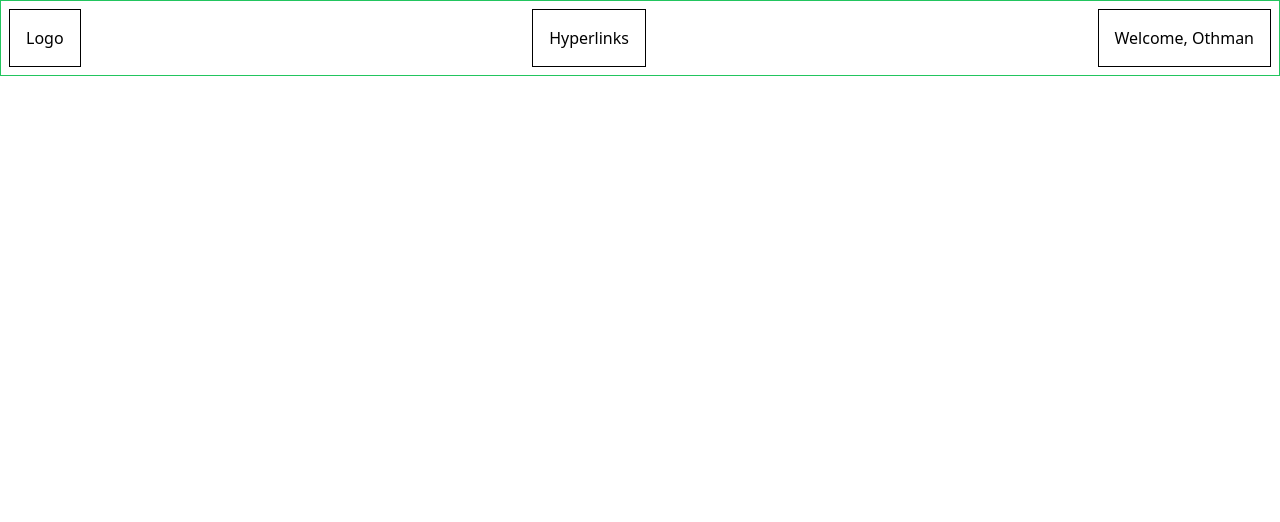
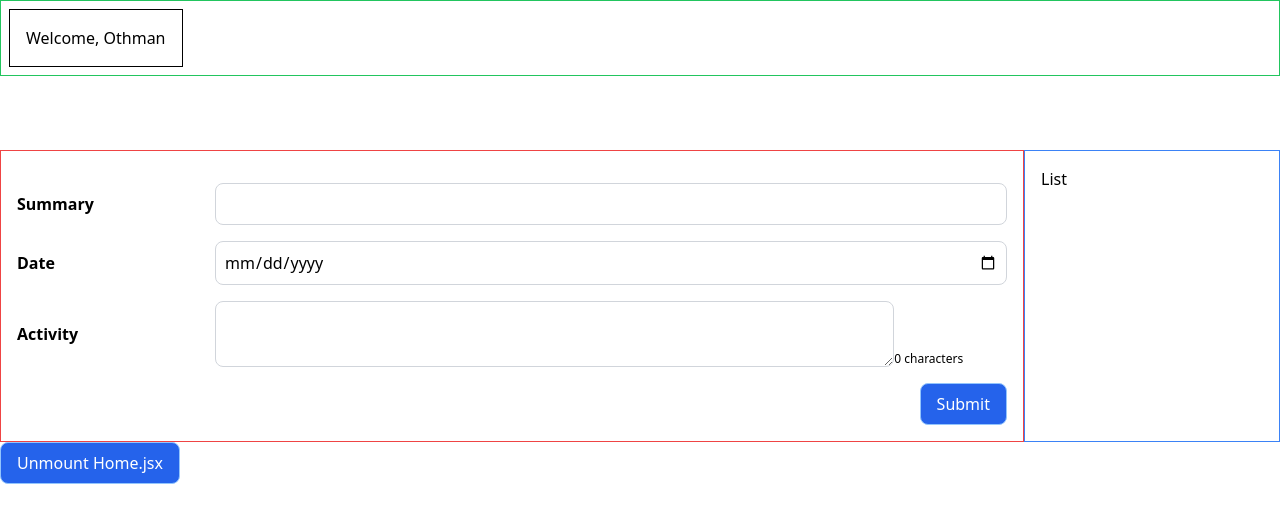
Before and after one commit to Zauriel2814/react-Lesson-one-main, a React (Create React App) app: page / in a window 1280 px wide. Shown: the top 522 px of the page. Built offline with nearby package versions, Linux system fonts and the light colour scheme.

Commit message:
Lesson 2 homework

```diff
--- a/src/App.js
+++ b/src/App.js
@@ -1,10 +1,22 @@
-import React from 'react';
+import React, {useState} from 'react';
 import TopMenuContainer from './components/top-menu/container';
+import Home from './pages/home';
 
 function App() {
+
+  const [mountHome, setMountHome] = useState(true);
+
   return (
     <div>
+      {/* Navigation Bar (Top) */}
       <TopMenuContainer />
+
+      {/* Content Container (to be navigated when click on "home", "report", and "about me" hyperlink in the future) */}
+      <div className="mt-[150px]">
+        { mountHome ? <Home /> : null}
+      </div>
+
+      <button className="primary-button" onClick={()=>{setMountHome(false)}}>Unmount Home.jsx</button>
     </div>
   );
 }
--- a/src/components/top-menu/container.jsx
+++ b/src/components/top-menu/container.jsx
@@ -1,3 +1,4 @@
+
 import Welcome from "./welcome";
 
 const username = "Othman";
@@ -5,8 +6,6 @@ const username = "Othman";
 const TopMenuContainer = () => {
 
     return <div className="flex justify-between border border-green-500 p-2 absolute w-full top-0">
-        <div className="border border-black p-4">Logo</div>
-        <div className="border border-black p-4">Hyperlinks</div>
         <Welcome currentUser={username} />
     </div>
 }
--- a/src/index.css
+++ b/src/index.css
@@ -3,3 +3,23 @@
 @tailwind components;
 
 @tailwind utilities;
+
+.custom-input {
+    @apply border border-gray-300 rounded-lg p-2 w-full;
+}
+
+.custom-display-label {
+    @apply flex flex-col justify-center font-semibold;
+}
+
+.custom-error {
+    @apply text-orange-500 text-xs;
+}
+
+.red-border {
+    @apply border border-orange-600;
+}
+
+.primary-button {
+    @apply border rounded-lg border-blue-300 bg-blue-600 text-white px-4 py-2 hover:bg-blue-500;
+}
--- /dev/null
+++ b/src/pages/home.jsx
@@ -0,0 +1,97 @@
+import { useState, useEffect } from "react";
+
+const Home = () => {
+
+    const defaultFormData = {
+        summary:null,
+        currentDate:null,
+        activity:null
+    }
+    const [formData, setFormData] = useState(defaultFormData);
+    const [errorData, setErrorData] = useState({});
+    const [activityCharCount, setActivityCharCount] = useState(0);
+
+    useEffect(()=>{
+        console.log("useEffect callback fn"); // Called when component load or formData state changes
+        setActivityCharCount(formData.activity ? formData.activity.length : 0); // if formData.activity is not null, set the length of activity value. Otherwise, set 0.
+
+        return () => console.log("component unmount") // Called when Home.jsx component is unmounted
+    }, [formData]); // The state defined in the array will be watched. The callback function will be invoked when the watched state changed.
+
+    const validateData = () => {
+        console.log("validate data")
+        let newErrorData = {};
+        for(const property in formData){
+            newErrorData[property] = formData[property] ? null : "Cannot be empty";
+        }
+        setErrorData(newErrorData);
+    }
+
+    const handleSubmitClick = (e) => {
+        e.preventDefault();
+        validateData();
+    }
+
+    const handleInputChange = (e) => { // Event object as argument
+
+        // setFormData is a function provided by useState
+        setFormData((prevState) => { // The previous state is passed as first argument
+
+            // Look at the console to understand how the state is dynamically updated
+            console.log(`target name: ${e.target.name}`);
+            console.log(`target value: ${e.target.value}`);
+
+            // Return a new object to update the state
+            return {
+                ...prevState, // Copy previous state into new object
+                [e.target.name]: e.target.value // Dynamically update
+            }
+        })
+    }
+
+    return (
+        <div className="flex">
+
+            {/* Form Entry */}
+            <div className="basis-4/5 border border-red-500 p-4">
+                <form>
+                    <div className="flex mt-4">
+                        <label className="basis-1/5 custom-display-label">Summary</label>
+                        <div className="basis-4/5">
+                            <input type='text' name="summary" onChange={handleInputChange} className={`custom-input ${errorData?.summary ? "red-border" : ""}`} />
+                            <div className="custom-error">{errorData.summary ? errorData.summary : null}</div>
+                        </div>
+                    </div>
+                    <div className="flex mt-4">
+                        <label className="basis-1/5 custom-display-label">Date</label>
+                        <div className="basis-4/5">
+                            <input type='date' name="currentDate" onChange={handleInputChange} className={`custom-input ${errorData?.currentDate ? "red-border" : ""}`} />
+                            <div className="custom-error">{errorData.currentDate ? errorData.currentDate : null}</div>
+                        </div>
+                    </div>
+                    <div className="flex mt-4">
+                        <label className="basis-1/5 custom-display-label">Activity</label>
+                        <div className="basis-4/5">
+                            <div className="flex">
+                                <textarea name="activity" onChange={handleInputChange} className={`custom-input ${errorData?.activity ? "red-border" : ""}`} />
+                                <div className="flex flex-col justify-end text-xs basis-2/12">{activityCharCount} characters</div>
+                            </div>
+                            <div className="custom-error">{errorData.activity ? errorData.activity : null}</div>
+                        </div>
+                    </div>
+                    <div className="mt-4 flex justify-end">
+                        <button className="primary-button" onClick={handleSubmitClick}>Submit</button>
+                    </div>
+                </form>
+            </div>
+
+            {/* List of Entries */}
+            <div className="basis-1/5 border border-blue-500 p-4">
+                List
+            </div>
+
+        </div>
+    )
+}
+
+export default Home;
```
